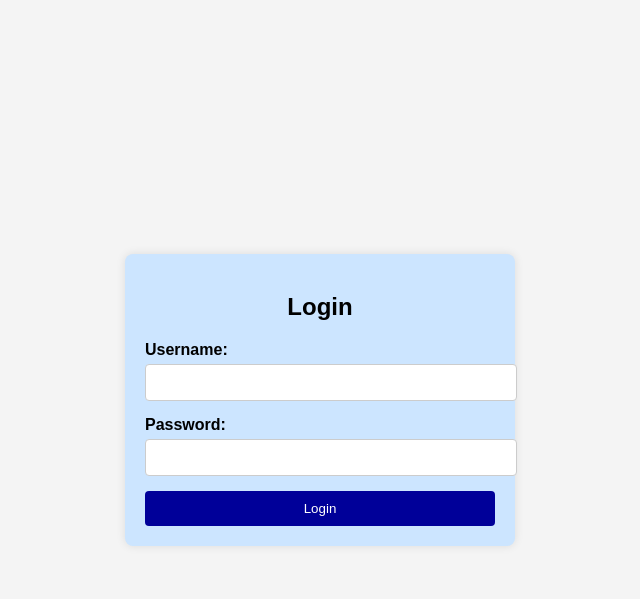
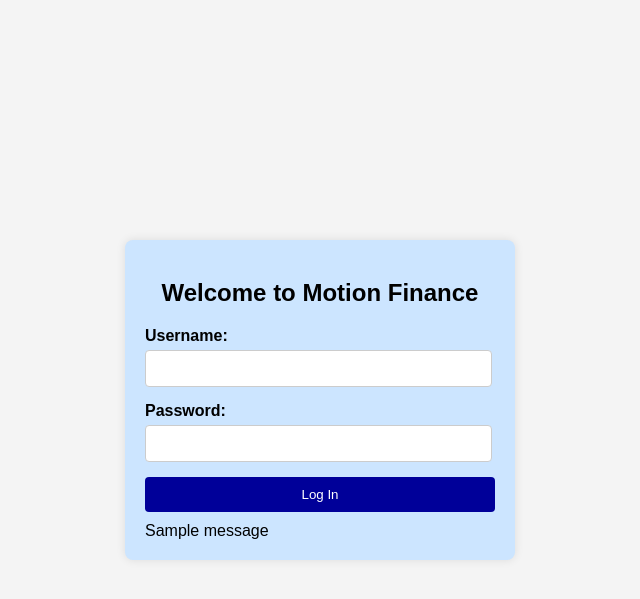
Before and after one commit to z3nL/switchhunt, a Flask app: template templates/login.html in a window 1280 px wide. Shown: the top 599 px of the page, without its empty margins (320-960 px from the left). Run offline with Flask 3, Linux system fonts and the light colour scheme; the template is opened without the code that fills it, so the values that code supplies are empty; one stand-in notice (Sample message) is shown; some libraries are stand-ins or nearby versions.

Commit message:
working login
needs mongo query

```diff
--- a/app.py
+++ b/app.py
@@ -18,16 +18,41 @@
 client = MongoClient(database_url)
 db = client['UserInfo']
 
-# Home page redirect
+# Default -> redir to login
 @app.route('/')
-def login():
+def default():
+    if ('active' in session and session['active'] == 1):
+        return redirect(url_for('home'))
+    else:
+        return redirect(url_for('loginpg'))
+
+# Login page
+@app.route('/MotionFinance/login')
+def loginpg():
     return render_template('login.html')
-
 
 # Home page
 @app.route('/MotionFinance/home')
 def home():
-    return render_template('index.html')
+    if ('active' in session and session['active'] == 1):
+        return render_template('index.html')
+    else:
+        return redirect(url_for('loginpg'))
+
+@app.route('/MotionFinance/login', methods=['POST'])
+async def signIn():
+    username = request.form['username']
+    password = request.form['password']
+
+    # TODO Query the database!!
+    if (username == "motion" and password == "motion"):
+        session['active'] = 1
+        return redirect(url_for('home'))
+    else:
+        flash('Incorrect credentials!', 'error')
+
+    return redirect(url_for('loginpg'))
+
 
 # Connection testing
 @app.route('/test-connection')
@@ -44,4 +69,4 @@
 # Run app
 if __name__ == "__main__":
     app.secret_key = os.urandom(24)
-    app.run(debug=True)
+    app.run()
--- a/templates/stylelogin.css
+++ b/static/css/stylelogin.css
@@ -63,6 +63,7 @@
 
   .input-group {
     margin-bottom: 15px;
+    margin-right: 25px;
   }
 
   .input-group label {
@@ -86,6 +87,7 @@
     border: none;
     border-radius: 4px;
     cursor: pointer;
+    margin-bottom: 10px;
   }
 
   .btn:hover {
--- a/templates/login.html
+++ b/templates/login.html
@@ -3,14 +3,14 @@
 <head>
     <meta charset="UTF-8">
     <meta name="viewport" content="width=device-width, initial-scale=1.0">
-    <title>Login Page</title>
-    <link rel="stylesheet" href="stylelogin.css">
+    <title>Motion Finance</title>
+    <link rel="stylesheet" href="/static/css/stylelogin.css">
 </head>
 <body>
     <div class="login-container">
         <div class="login-box light-blue">
-            <h2>Login</h2>
-            <form action="/login" method="POST">
+            <h2>Welcome to Motion Finance</h2>
+            <form action="#" method="POST">
                 <div class="input-group">
                     <label for="username">Username:</label>
                     <input type="text" id="username" name="username" required>
@@ -19,8 +19,21 @@
                     <label for="password">Password:</label>
                     <input type="password" id="password" name="password" required>
                 </div>
-                <button type="submit" class="btn dark-blue">Login</button>
+                <button type="submit" class="btn dark-blue">Log In</button>
             </form>
+
+            {% with messages = get_flashed_messages(with_categories=True) %}
+			{% if messages %}
+			  <div class="flash-messages">
+				{% for category, message in messages %}
+				  <div class="alert {{ category }}">
+					{{ message }}
+				  </div>
+				{% endfor %}
+			  </div>
+			{% endif %}
+		    {% endwith %}
+
         </div>
     </div>
 </body>
```
Also changed, not shown: templates/index.html (+4 -4 lines).
